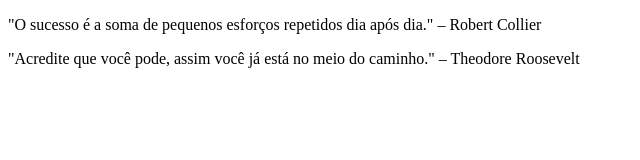
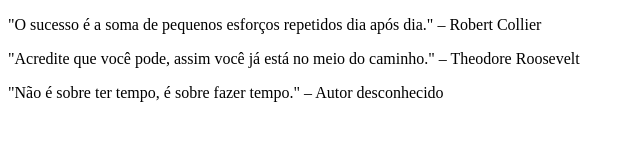
Before and after one commit to soso2410/Projeto1-Modulo1, a plain HTML site: page index.html in a window 1280 px wide. Shown: the whole page, without its empty margins (0-640 px from the left). Drawn offline with Linux system fonts and the light colour scheme.

Commit message:
frase motivacional3

```diff
--- a/index.html
+++ b/index.html
@@ -8,5 +8,6 @@
 <body>
     <p>"O sucesso é a soma de pequenos esforços repetidos dia após dia." – Robert Collier</p>
     <p>"Acredite que você pode, assim você já está no meio do caminho." – Theodore Roosevelt</p>
+    <p>"Não é sobre ter tempo, é sobre fazer tempo." – Autor desconhecido</p>
 </body>
 </html>
```
